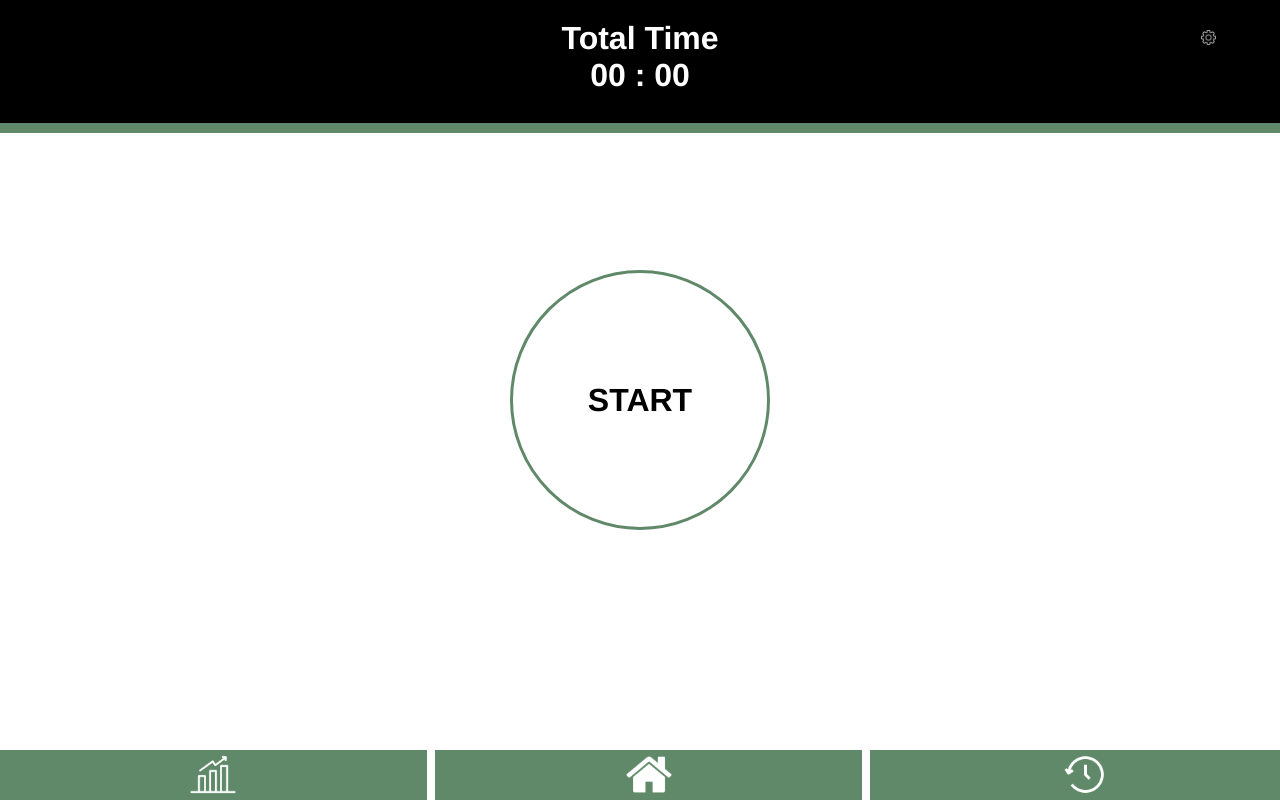
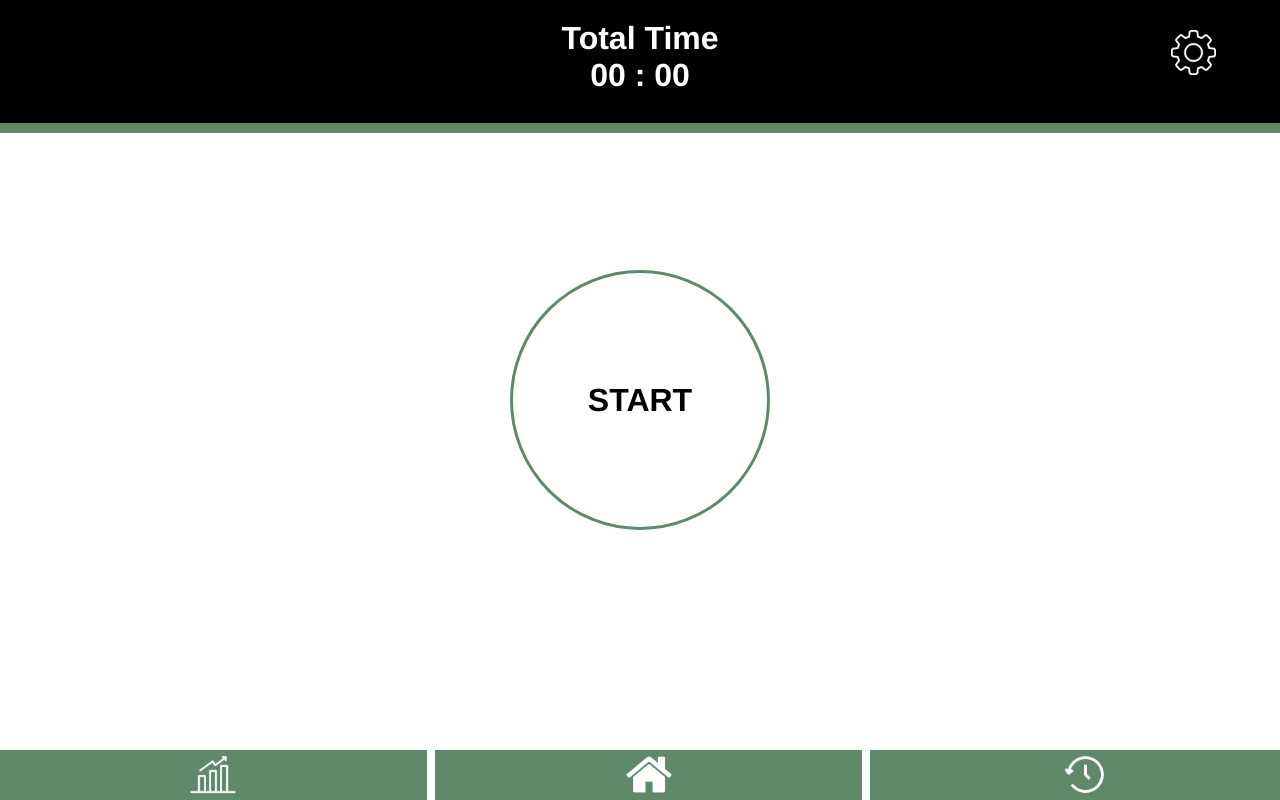
Before and after one commit to DanielHammouti/Projet-Application---Laser-RUN, a PHP site: page /src/html/index.html in a window 1280 px wide. Run offline with PHP 8.4, Linux system fonts and the light colour scheme; some libraries are stand-ins or nearby versions.

Commit message:
page settings

```diff
--- a/src/css/global.css
+++ b/src/css/global.css
@@ -135,7 +135,7 @@ a {
   position: absolute;
   top : 30px;
   right: 5vw;
-  width:  15px;               /* S'adapte à la taille de l'écran */
+  width:  45px;               /* S'adapte à la taille de l'écran */
   max-width: 60px;
   display: block;
   z-index: 10;
```
